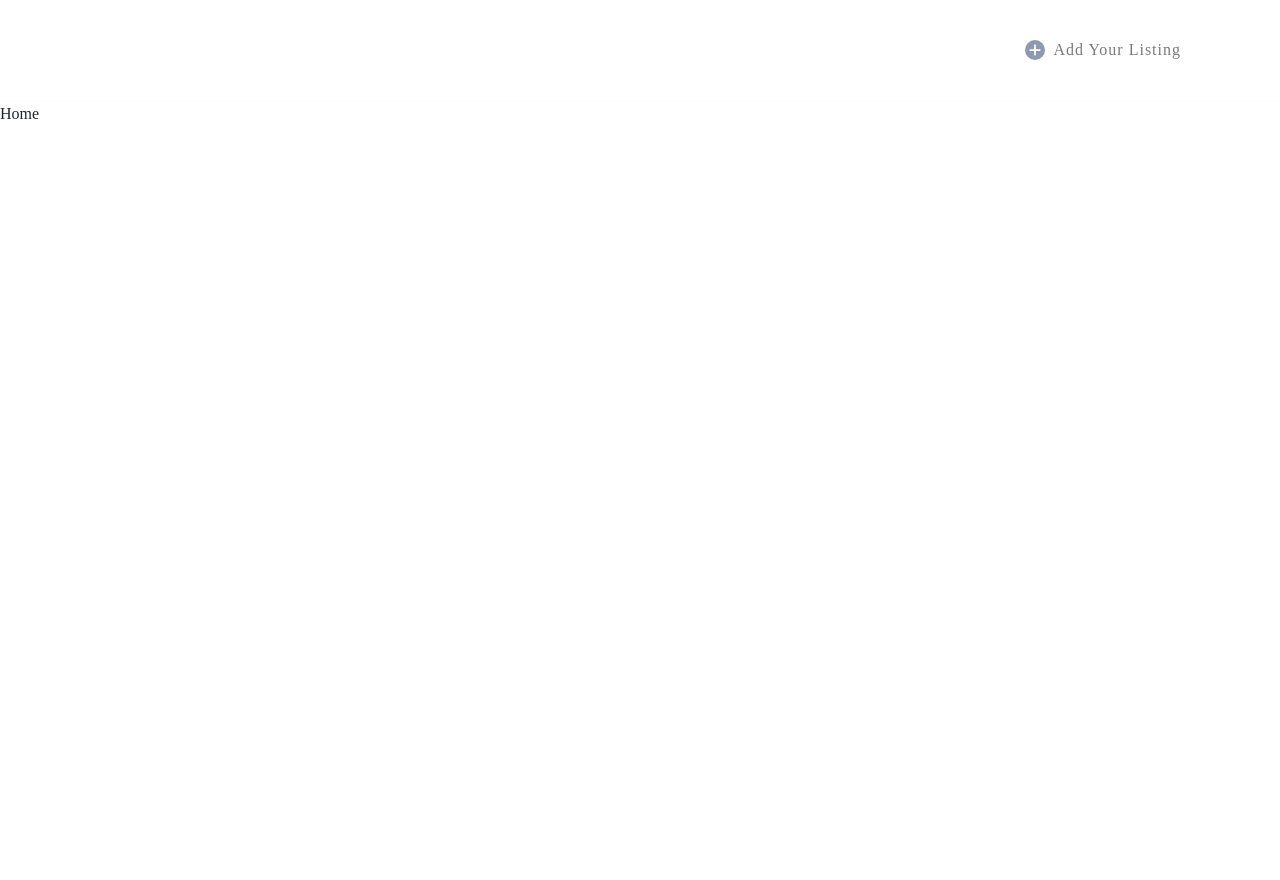
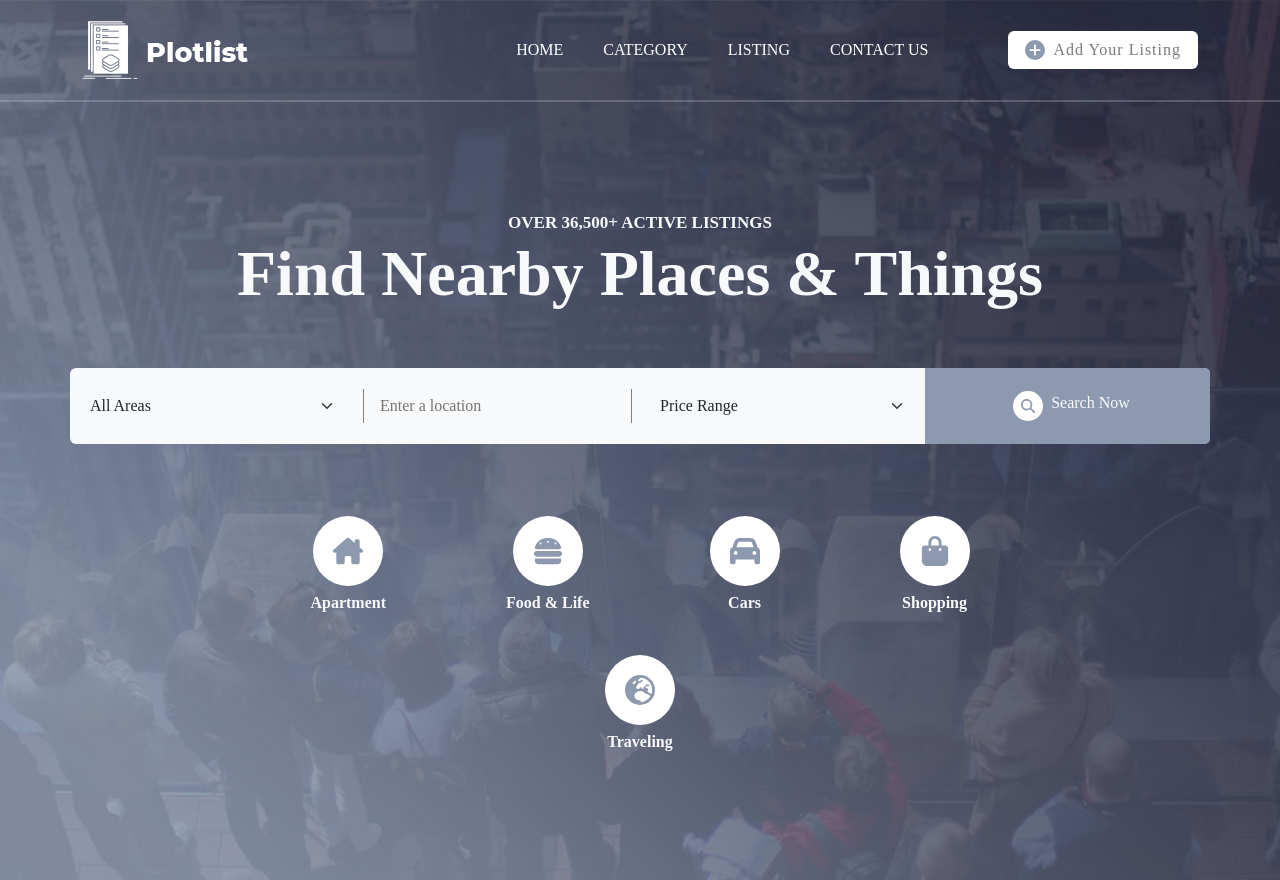
Before and after one commit to Gamal-Ramadan-1/Polit-List, a React (Create React App) app: page /Home in a window 1280 px wide. Before the commit the page ends 800 px from the top, so only its background shows below. Built offline with nearby package versions, Linux system fonts and the light colour scheme; a web font is replaced by a local one.

Commit message:
Finish Slider Section in Home Page

```diff
--- a/src/Components/NavBar/NavBar.js
+++ b/src/Components/NavBar/NavBar.js
@@ -13,7 +13,7 @@ const NavBar = () => {
                     </Navbar.Brand>
                     <Navbar.Toggle aria-controls="basic-navbar-nav" />
                     <Navbar.Collapse id="basic-navbar-nav">
-                        <Nav className="ms-auto">
+                        <Nav className="ms-auto nav">
                             <Nav.Link className='text-uppercase me-4 link text-md-start text-center' href="/Home">Home</Nav.Link>
                             <Nav.Link className='text-uppercase me-4 link text-md-start text-center' href="/Category">Category</Nav.Link>
                             <Nav.Link className='text-uppercase me-4 link text-md-start text-center' href="/Listing">Listing</Nav.Link>
--- a/src/Components/NavBar/NavBar.scss
+++ b/src/Components/NavBar/NavBar.scss
@@ -2,6 +2,9 @@
 
 .navbar {
     border-bottom: 2px solid rgba(250, 250, 250, 0.2);
+    position: absolute !important;
+    z-index: 1 !important;
+    width: 100%;
 }
 
 .link {
@@ -35,3 +38,19 @@ button:hover {
     color: #FFF !important;
     transition: all .3s ease-in-out;
 }
+
+@media only screen and (max-width: 426px) {
+    .navbar {
+        border-bottom: 0px !important;
+        .nav {
+            background-color: #FFF !important;
+            color: black !important;
+            opacity: .9;
+            .link {
+                color: black !important;
+                padding: 17px 0px !important;
+            }
+        }
+    }
+
+}
--- /dev/null
+++ b/src/Components/Sliders/SliderHome/Slider.js
@@ -0,0 +1,77 @@
+import React from 'react'
+import { Col, Container, Form, Row } from 'react-bootstrap'
+import './Slider.scss'
+const Slider = () => {
+    return (
+        <section className='slider-home'>
+            <Container>
+                <Row className='align-items-center justify-content-center header'>
+                    <p className='text-center col-12 text-light m-0 fw-bold'>OVER 36,500+ ACTIVE LISTINGS</p>
+                    <h1 className='text-center col-12 text-light display-3 fw-bolder'>Find Nearby <span className='d-md-inline-block d-block'>Places & Things</span></h1>
+                </Row>
+                <Row className='bg-light justify-content-center align-items-center rounded mt-5'>
+                    <Col lg="3" md="12" sm="12" className='p-0 p-2'>
+                        <Form.Select aria-label="Default select example" className='text-capitalize'>
+                            <option>all areas</option>
+                            <option value="1" className='text-capitalize'>new village</option>
+                            <option value="2" className='text-capitalize'>old town</option>
+                            <option value="3" className='text-capitalize'>modern city</option>
+                        </Form.Select>
+                    </Col>
+                    <Col lg="3" md="12" sm="12" className='p-0 p-2'>
+                        <input className='w-100 bg-light px-3' placeholder='Enter a location' />
+                    </Col>
+                    <Col lg="3" md="12" sm="12" className='p-0 p-2'>
+                        <Form.Select aria-label="Default select example" className='text-capitalize'>
+                            <option>price range</option>
+                            <option value="1" className='text-capitalize'>$100 - $250</option>
+                            <option value="2" className='text-capitalize'>$250 - $500</option>
+                            <option value="3" className='text-capitalize'>$500 - $1000</option>
+                            <option value="3" className='text-capitalize'>$1000 or more</option>
+                        </Form.Select>
+                    </Col>
+                    <Col lg="3" md="12" sm="12" className='p-0 p-3 search'>
+                        <div className='btn text-center text-capitalize d-flex justify-content-center align-items-center flex-wrap'>
+                            <i className="fa-solid fa-magnifying-glass mx-2"></i>
+                            <h6 className='text-light'>search now</h6>
+                        </div>
+                    </Col>
+                </Row>
+                <Row className='mt-5 justify-content-center align-items-center mx-5 px-5 gy-2'>
+                    <Col className='text-center py-3 mx-lg-5 mx-0' lg='auto' md='6' sm='12'>
+                        <div className='category text-center'>
+                            <i className="fa-solid fa-house-chimney"></i>
+                            <p className='m-0 text-capitalize fw-bold text-light'>apartment</p>
+                        </div>
+                    </Col>
+                    <Col className='text-center py-3 mx-lg-5 mx-0' lg='auto' md='6' sm='12'>
+                        <div className='category text-center'>
+                            <i className="fa-solid fa-burger"></i>
+                            <p className='m-0 text-capitalize fw-bold text-light'>food & life</p>
+                        </div>
+                    </Col>
+                    <Col className='text-center py-3 mx-lg-5 mx-0' lg='auto' md='6' sm='12'>
+                        <div className='category text-center'>
+                            <i className="fa-solid fa-car"></i>
+                            <p className='m-0 text-capitalize fw-bold text-light'>cars</p>
+                        </div>
+                    </Col>
+                    <Col className='text-center py-3 mx-lg-5 mx-0' lg='auto' md='6' sm='12'>
+                        <div className='category text-center'>
+                            <i className="fa-solid fa-bag-shopping"></i>
+                            <p className='m-0 text-capitalize fw-bold text-light'>shopping</p>
+                        </div>
+                    </Col>
+                    <Col className='text-center py-3 mx-lg-5 mx-0' lg='auto' md='6' sm='12'>
+                        <div className='category text-center'>
+                            <i className="fa-solid fa-earth-europe"></i>
+                            <p className='m-0 text-capitalize fw-bold text-light'>traveling</p>
+                        </div>
+                    </Col>
+                </Row>
+            </Container>
+        </section>
+    )
+}
+
+export default Slider
--- /dev/null
+++ b/src/Components/Sliders/SliderHome/Slider.scss
@@ -0,0 +1,115 @@
+@import '../../../Main-Scss/Main.scss';
+
+.slider-home {
+    position: relative;
+    background-image: url('../../../Imgs/banner-bg.jpg');
+    clear: both;
+    background-position: center center;
+    background-size: cover;
+    padding: 110px 0px;
+    z-index: 0;
+    display: flex;
+    justify-content: center;
+    align-items: center;
+
+    .header {
+        margin-top: 100px;
+
+        p {
+            font-size: 17px;
+        }
+    }
+
+    .form-select {
+        border: none !important;
+        // padding: 20px !important;
+        background-color: transparent;
+        box-shadow: none !important;
+        width: 100%;
+        position: relative;
+    }
+
+    input {
+        border-left: 1px solid gray;
+        border-right: 1px solid gray;
+        border-top: 0px;
+        border-bottom: 0px;
+        padding: 5px;
+    }
+
+    input:focus-visible {
+        outline: none;
+    }
+
+    .search {
+        background-color: $Main-Color;
+        border-radius: 0px 5px 5px 0px;
+
+        i,
+        svg {
+            border-radius: 50%;
+            background-color: white;
+            color: $Main-Color;
+            width: 30px;
+            height: 30px;
+            padding: 8px;
+        }
+    }
+
+    .category {
+
+        i,
+        svg {
+            background-color: white;
+            width: 70px;
+            height: 70px;
+            padding: 20px;
+            color: $Main-Color;
+            border-radius: 50%;
+            transition: all .3s ease-in-out;
+        }
+    }
+
+    .category:hover {
+        cursor: pointer;
+
+        i,
+        svg {
+            background-color: $Second-Color;
+            color: $Main-Color;
+            transition: all .3s ease-in-out;
+        }
+    }
+}
+
+@media only screen and (max-width: 768px) {
+    .slider-home {
+        input {
+            border: 1px solid black !important;
+            border-radius: 5px !important;
+        }
+
+        .form-select {
+            border: 1px solid black !important;
+        }
+
+        .search {
+            background-color: transparent !important;
+            border-radius: 0px 5px 5px 0px;
+
+            div {
+                background-color: $Main-Color !important;
+                padding: 20px 10px;
+            }
+
+            i,
+            svg {
+                border-radius: 50%;
+                color: $Main-Color;
+                width: 30px;
+                height: 30px;
+                padding: 8px;
+            }
+        }
+    }
+}
--- a/src/Components/Views/Home.js
+++ b/src/Components/Views/Home.js
@@ -1,8 +1,11 @@
 import React from 'react'
+import Slider from '../Sliders/SliderHome/Slider'
 
 const Home = () => {
     return (
-        <div>Home</div>
+        <>
+            <Slider />
+        </>
     )
 }
 
```
